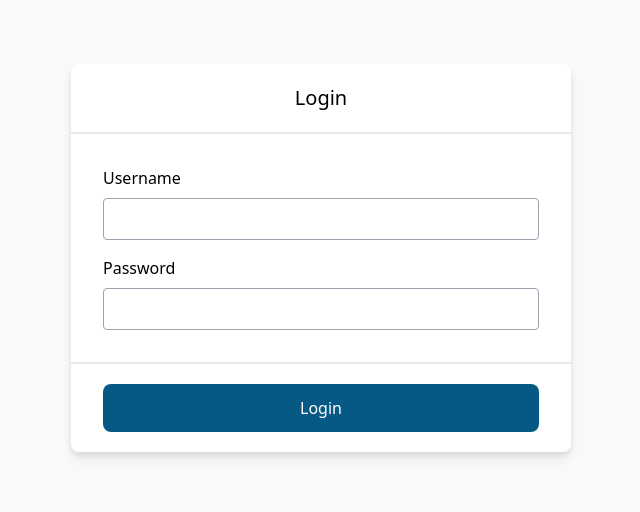
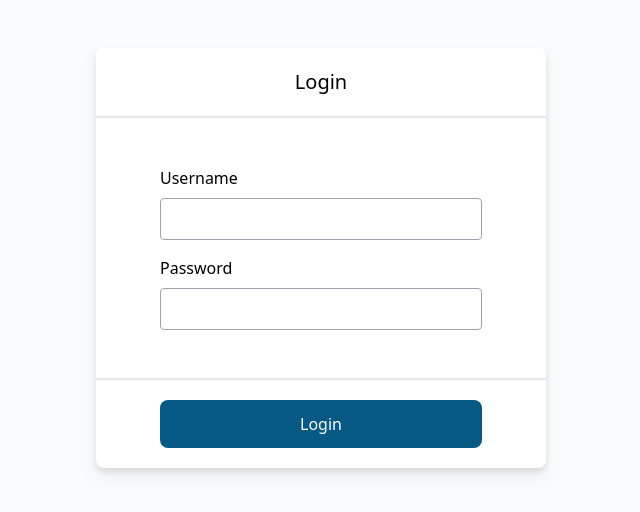
Before and after one commit to janbu12/restourant-project, a React (Vite) app in the folder frontend/: page /login in a window 1280 px wide. Shown: the part 142-654 px from the top of the page, without its empty margins (319-959 px from the left). Built offline with nearby package versions, Linux system fonts and the light colour scheme.

Commit message:
update style login

```diff
--- a/frontend/src/pages/login/Login.jsx
+++ b/frontend/src/pages/login/Login.jsx
@@ -4,11 +4,11 @@ export default function Login() {
   return (
     <div className='w-full h-screen bg-slate-50 flex justify-center items-center'>
         <div
-            className='flex flex-col items-center w-auto phone:min-w-[90%] laptop:min-w-[500px] h-auto bg-white rounded-lg drop-shadow-lg gap-8'>
+            className='flex flex-col items-center w-auto phone:min-w-[90%] laptop:min-w-[450px] tablet:min-w-[70%] h-auto bg-white rounded-lg drop-shadow-lg gap-8'>
             <div className='w-full border-b-2 py-5'>
                 <h2 className='text-center text-xl font-medium'>Login</h2>
             </div>
-            <div className='flex flex-col w-full px-8 gap-4'>
+            <div className='flex flex-col w-full px-8 gap-4 laptop:my-4 laptop:px-16'>
                 <div className='flex flex-col gap-2'>
                     <label htmlFor="">Username</label>
                     <input type="text" className="w-full p-2 border border-gray-400 rounded" />
@@ -19,7 +19,7 @@ export default function Login() {
                 </div>
             </div>
             <div className='flex w-full py-5 border-t-2'>
-                <button className='bg-sky-800 w-full mx-8 text-white py-3 px-6 rounded-lg'>Login</button>
+                <button className='bg-sky-800 w-full mx-8 laptop:mx-16 text-white py-3 rounded-lg'>Login</button>
             </div>
         </div>
     </div>
--- a/frontend/tailwind.config.js
+++ b/frontend/tailwind.config.js
@@ -7,7 +7,7 @@ export default {
   theme: {
     extend: {},
     screens: {
-      'phone': '475px',
+      'phone': '300px',
       'tablet': '640px',
       // => @media (min-width: 640px) { ... }
 
```
